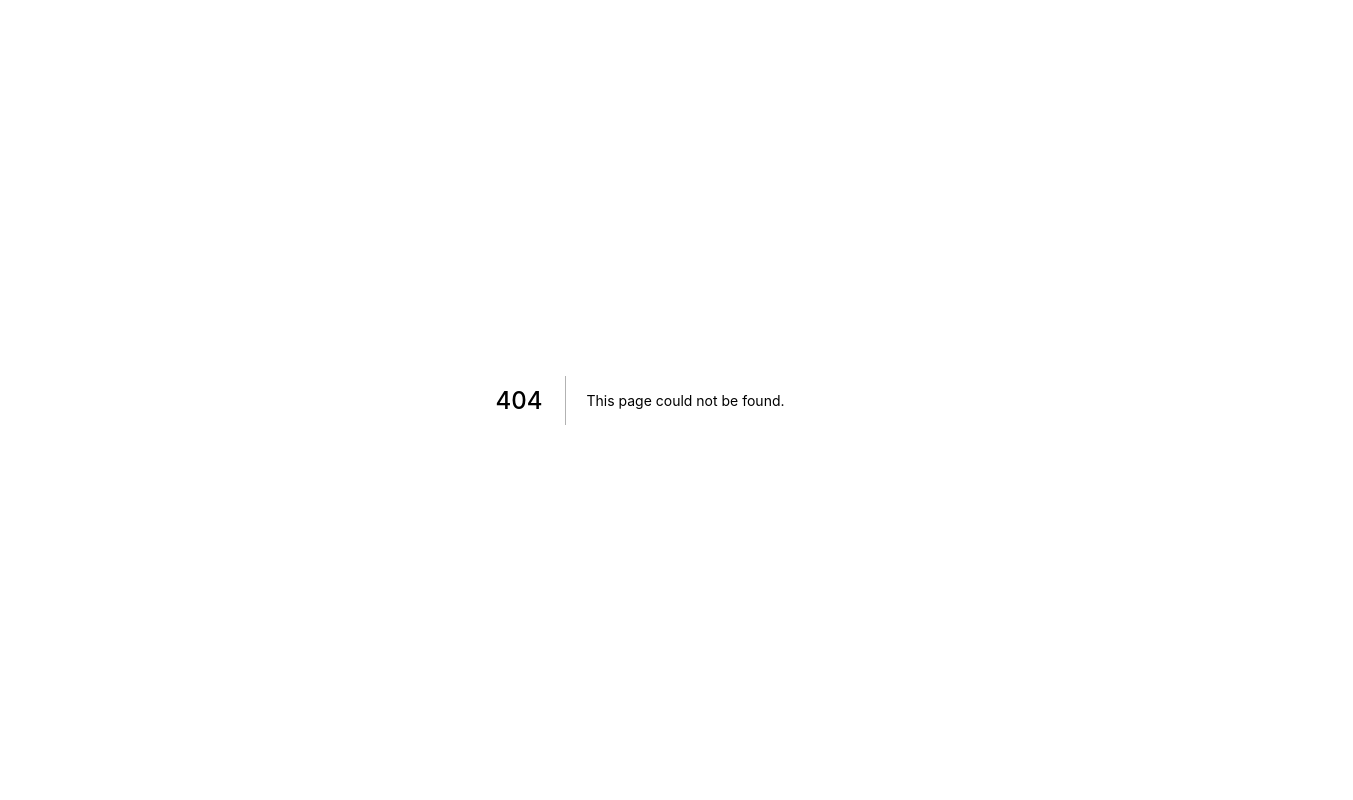
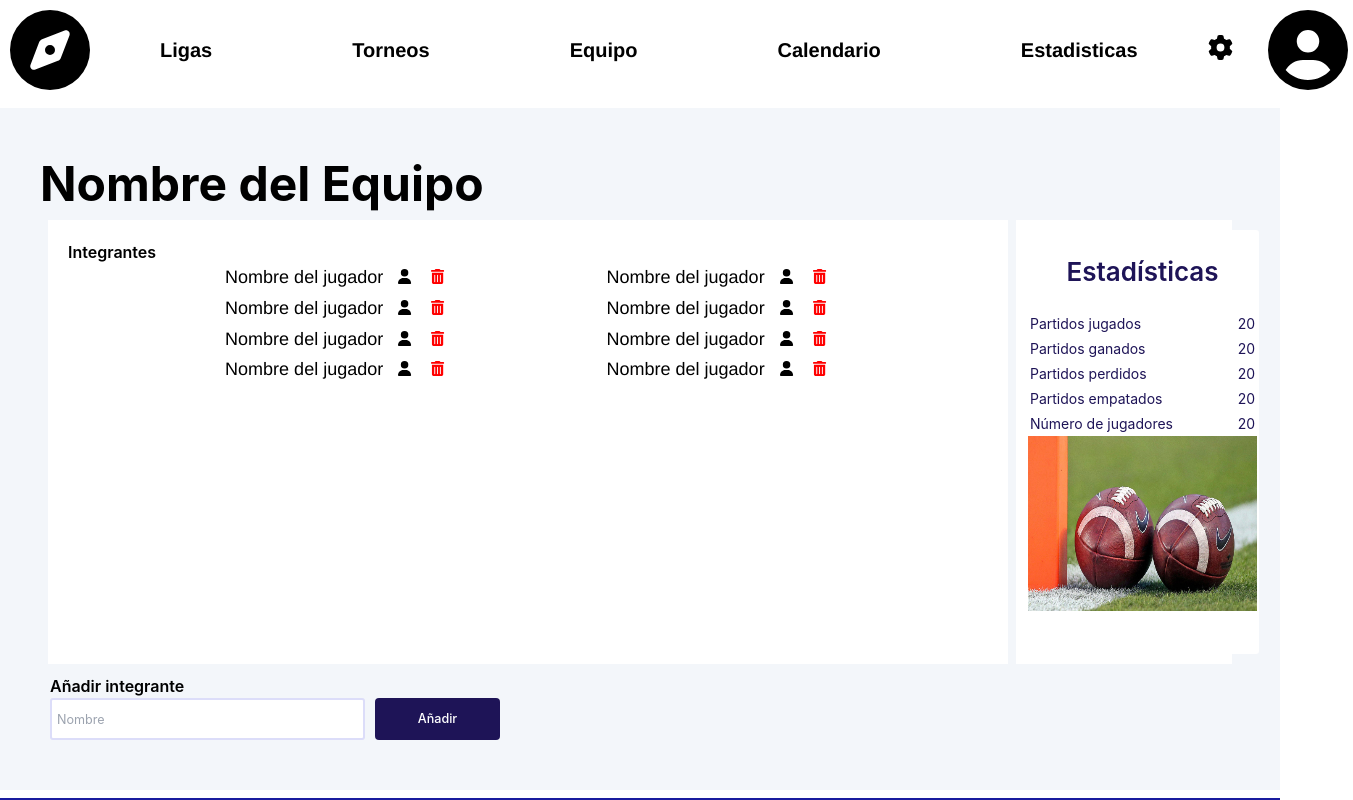
Before and after one commit to administracion-ligas-deportivas/sitio-web, a Next.js app: page /gestion-equipo in a window 1280 px wide. Before the commit this address had no page. Shown: the top 800 px of the page, 1353 px wide, since content can reach past the window. Built offline with nearby package versions, Linux system fonts and the light colour scheme.

Commit message:
Creación de pagina "Gestion de Equipo"

```diff
--- /dev/null
+++ b/pages/gestion-equipo.js
@@ -0,0 +1,87 @@
+import "@fortawesome/fontawesome-svg-core/styles.css";
+import Link from "next/link";
+
+import Head from "next/head";
+import styles from "../styles/GestionEquipo.module.css";
+import InputButton from "../components/InputButton";
+import Footer from "../components/Footer";
+import SingleStat from "../components/Statistics";
+import UserIcon from "../components/Icon";
+import InputButtonTitle from "../components/InputButtonTitle";
+import InputCode from "../components/InputCode";
+// import Input from "../components/Input/index";
+
+// import Image from "next/image";
+import OldInput from "../components/OldInput";
+import Input from "../components/Input";
+import Label from "../components/Label";
+import Jugador from "../components/Jugador";
+// import Image from "next/image";
+import Navbar from "../components/Navbar";
+import Button from "../components/Button";
+
+export default function GestionEquipo() {
+  return (
+    <>
+      <Head>
+        <title>Crear Equipo</title>
+        <meta
+          name="Creación de un nuevo equipo"
+          content="Administración de Ligas Deportivas"
+        />
+        <link
+          rel="icon"
+          href="/favicon.ico"
+        />
+      </Head>
+
+      <Navbar />
+
+      <div className="container mx-auto py-2">
+        <div>
+          <div className={styles.rectangle}>
+            <h1> Nombre del Equipo </h1>
+            <div className={styles.flexContainer}>
+              <div className={styles.contenido}>
+                <Label> Integrantes </Label>
+                <div className={styles.flexContainer}>
+                  <div>
+                    <Jugador />
+                    <Jugador />
+                    <Jugador />
+                    <Jugador />
+                  </div>
+                  <div>
+                    <Jugador />
+                    <Jugador />
+                    <Jugador />
+                    <Jugador />
+                  </div>
+                </div>
+              </div>
+              <div className={styles.estadisticas}>
+                <SingleStat
+                  pj={20}
+                  pg={20}
+                  pp={20}
+                  pe={20}
+                  nj={20}
+                />
+              </div>
+            </div>
+            <div style={{ padding: "10px" }}>
+              <Label> Añadir integrante </Label>
+              <InputButton
+                nameU="integrante"
+                placeholderU="Nombre"
+                contentU="Añadir"
+              />
+            </div>
+          </div>
+        </div>
+      </div>
+
+      <Footer />
+    </>
+  );
+}
--- a/pages/index.js
+++ b/pages/index.js
@@ -120,7 +120,14 @@ export default function Home() {
           href="/create-team"
           passHref
         >
-          <a href="dummy-href"> Regístrate ahora </a>
+          <a href="dummy-href"> Página: Crear Equipo </a>
+        </Link>
+        <br />
+        <Link
+          href="/gestion-equipo"
+          passHref
+        >
+          <a href="dummy-href"> Página: Gestion Equipo </a>
         </Link>
       </div>
 
--- /dev/null
+++ b/styles/GestionEquipo.module.css
@@ -0,0 +1,32 @@
+/* stylelint-disable order/properties-alphabetical-order */
+/* stylelint-disable color-function-notation */
+.subtitlePage {
+  font-size: 1.5em;
+  font-weight: 500;
+}
+
+.rectangle {
+  padding: 40px;
+  background-color: rgb(243, 246, 250);
+}
+
+.rectangle h1 {
+  font-size: 3em;
+  font-weight: 700;
+}
+
+.flexContainer {
+  display: flex;
+  justify-content: space-evenly;
+}
+
+.contenido {
+  padding: 20px;
+  width: 80%;
+  background-color: white;
+}
+
+.estadisticas {
+  width: 18%;
+  background-color: white;
+}
```
